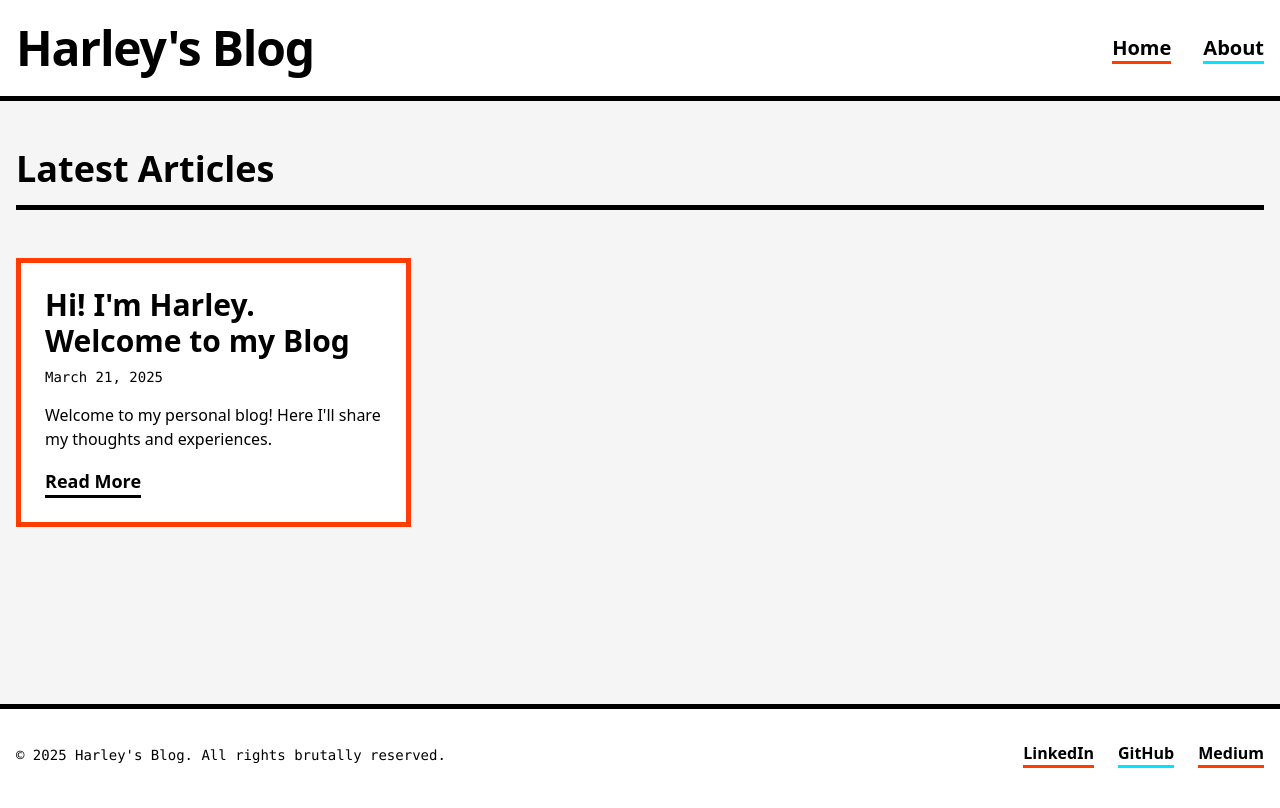
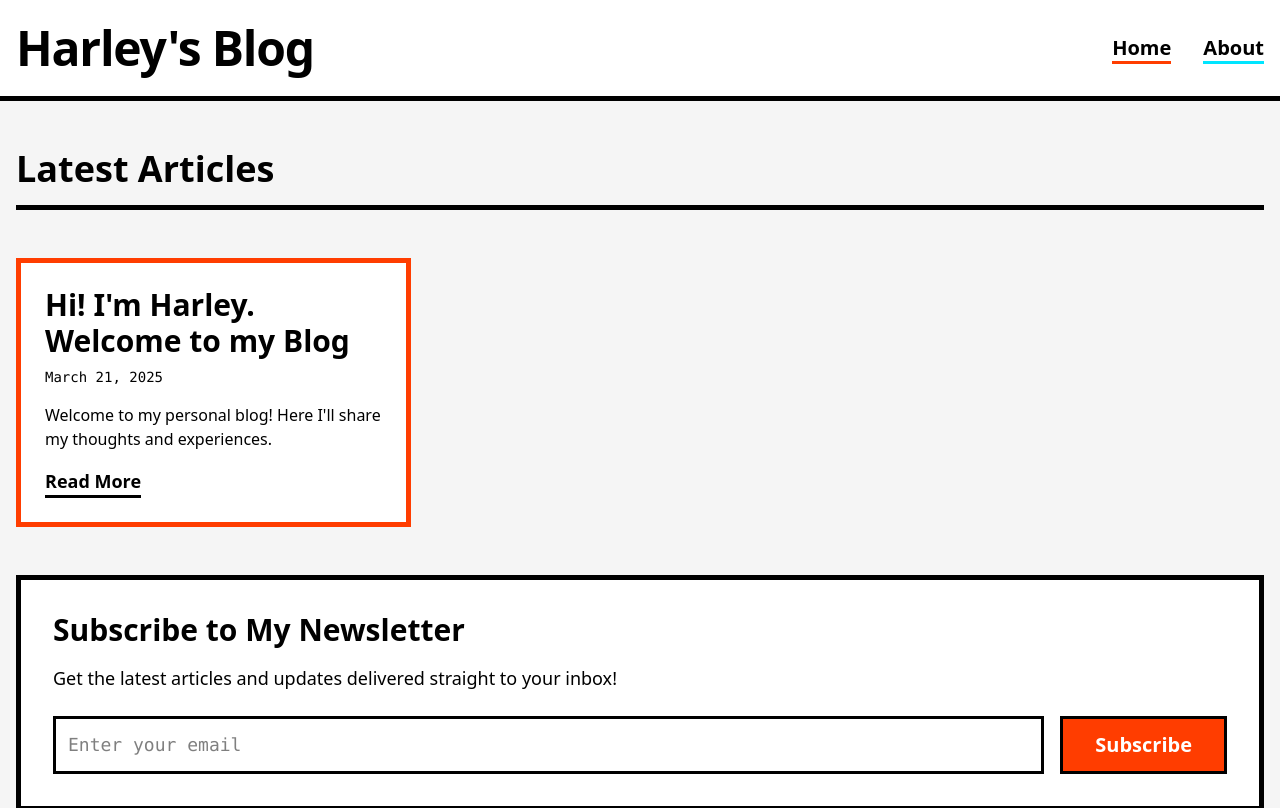
Before and after one commit to weebNeedWeed/blog, a React (Vite) app: page / in a window 1280 px wide. Shown: the top 808 px of the page. Built offline with nearby package versions, Linux system fonts and the light colour scheme.

Commit message:
feat(HomePage): add newsletter subscription form with email validation

```diff
--- a/src/components/HomePage.jsx
+++ b/src/components/HomePage.jsx
@@ -1,4 +1,5 @@
 import BlogPost from "./BlogPost";
+import { useState } from "react";
 
 function HomePage({
   posts,
@@ -7,6 +8,29 @@ function HomePage({
   goToNextPage,
   goToPrevPage,
 }) {
+  const [email, setEmail] = useState("");
+  const [emailError, setEmailError] = useState("");
+
+  const validateEmail = (email) => {
+    const emailRegex = /^[^\s@]+@[^\s@]+\.[^\s@]+$/;
+    return emailRegex.test(email);
+  };
+
+  const handleSubmit = (e) => {
+    e.preventDefault();
+    if (!email) {
+      setEmailError("Email is required");
+      return;
+    }
+    if (!validateEmail(email)) {
+      setEmailError("Please enter a valid email address");
+      return;
+    }
+    setEmailError("");
+    // TODO: Handle subscription logic
+    setEmail("");
+  };
+
   return (
     <div className="container mx-auto px-4">
       <h2 className="font-heading text-4xl font-bold mb-12 border-b-5 border-black pb-4">
@@ -23,6 +47,46 @@ function HomePage({
             />
           </div>
         ))}
+      </div>
+
+      {/* Newsletter Subscription */}
+      <div className="border-5 border-black bg-white p-8 shadow-brutal mb-12">
+        <h3 className="font-heading text-3xl font-bold mb-4">
+          Subscribe to My Newsletter
+        </h3>
+        <p className="font-body text-lg mb-6">
+          Get the latest articles and updates delivered straight to your inbox!
+        </p>
+        <form
+          onSubmit={handleSubmit}
+          className="flex flex-col md:flex-row gap-4"
+        >
+          <div className="flex-grow">
+            <input
+              type="email"
+              placeholder="Enter your email"
+              value={email}
+              onChange={(e) => {
+                setEmail(e.target.value);
+                setEmailError("");
+              }}
+              className={`w-full border-3 ${
+                emailError ? "border-red-500" : "border-black"
+              } p-3 font-mono text-lg focus:outline-none focus:ring-2 focus:ring-primary`}
+            />
+            {emailError && (
+              <p className="text-red-500 text-sm mt-1 font-mono">
+                {emailError}
+              </p>
+            )}
+          </div>
+          <button
+            type="submit"
+            className="font-heading text-xl font-bold border-3 border-black px-8 py-3 bg-primary text-white shadow-brutal hover:shadow-none hover:translate-x-1 hover:translate-y-1 transition-all"
+          >
+            Subscribe
+          </button>
+        </form>
       </div>
 
       {/* Pagination */}
```
